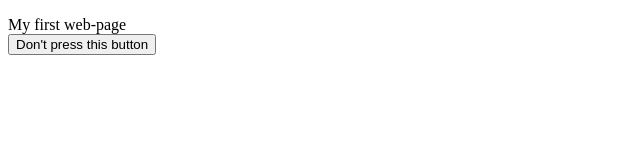
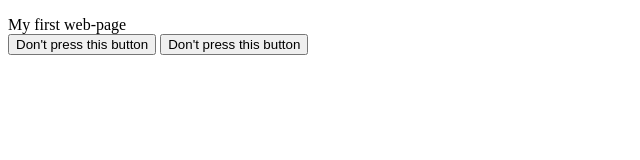
Before and after one commit to l-Aleksey-Nikolaev-l/Photo, a plain HTML site: page index.html in a window 1280 px wide. Shown: the whole page, without its empty margins (0-640 px from the left). Drawn offline with Linux system fonts and the light colour scheme.

Commit message:
for experements

```diff
--- a/index.html
+++ b/index.html
@@ -7,6 +7,7 @@
     <body>
         <p>My first web-page<br>
         <input type="button" value="Don't press this button">
+        <input type="button" value="Don't press this button">
         </p>
     </body>
 </html>
```
